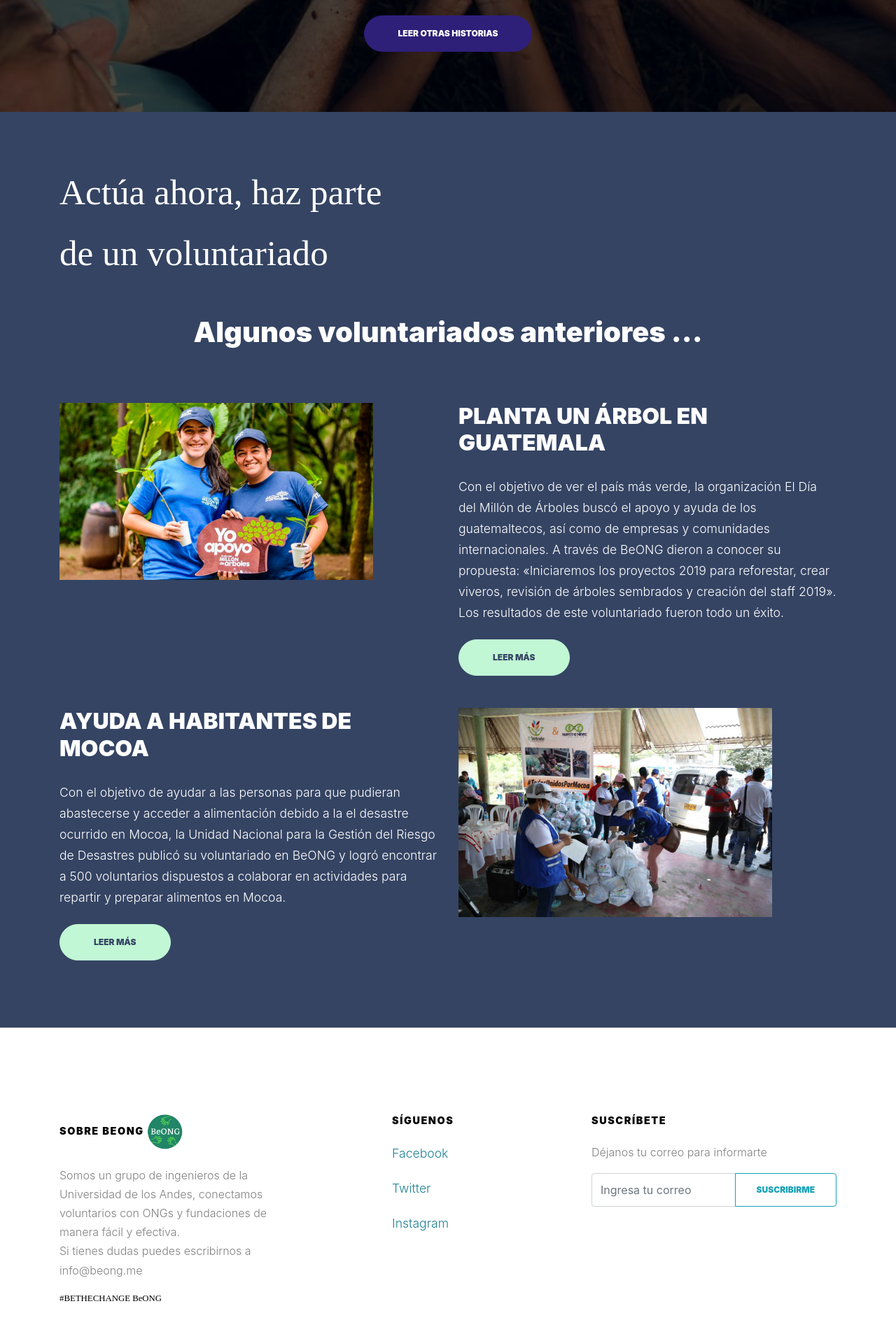
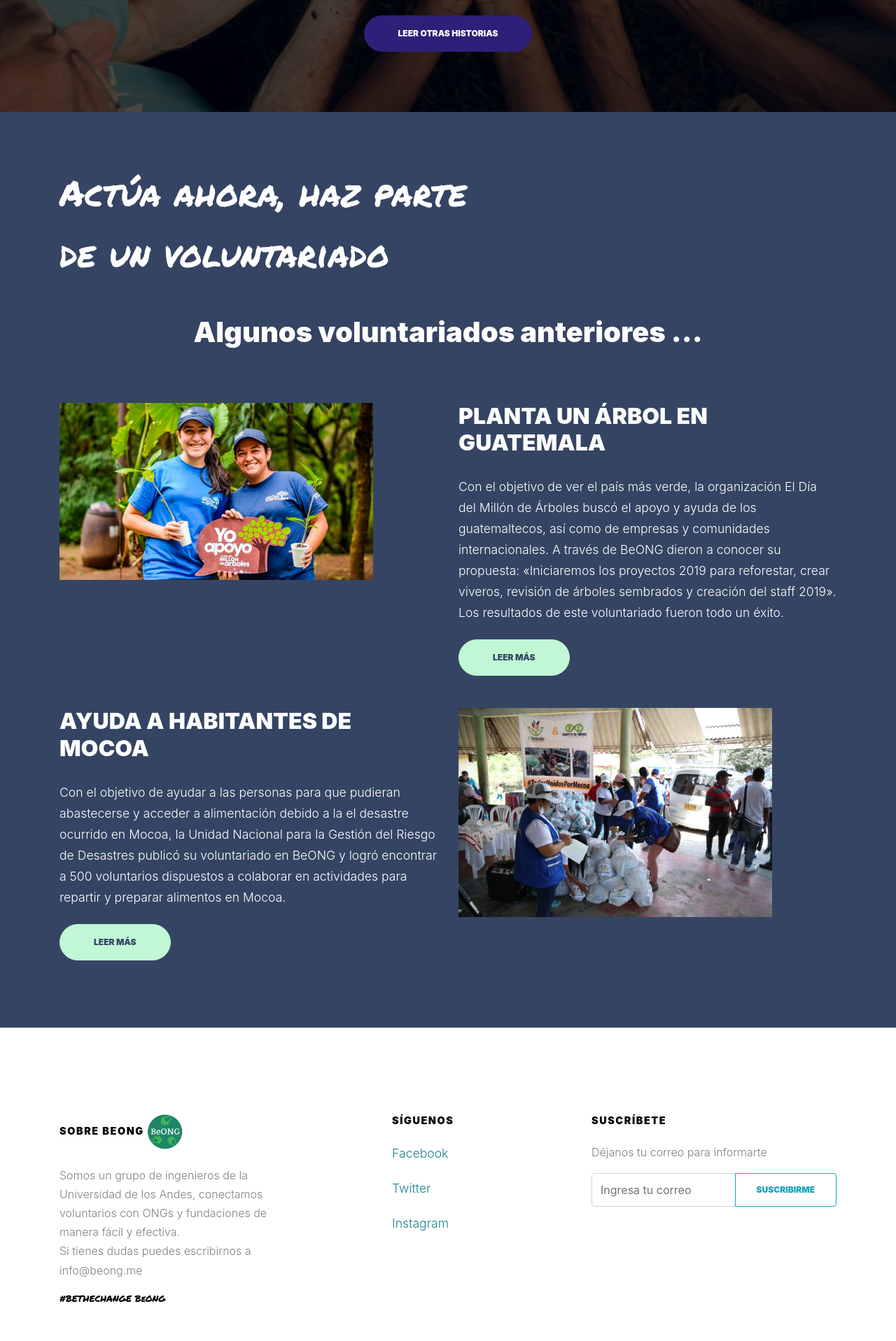
Before and after one commit to ja-avos/beong, a Django app: page / in a window 1280 px wide. Shown: the part 3563-5480 px from the top of the page at 70% size. Run offline with Django 3.2, Linux system fonts and the light colour scheme; some libraries are stand-ins or nearby versions; some web fonts are replaced.

Commit message:
Fuente actualizada

```diff
--- a/landing/static/css/style.css
+++ b/landing/static/css/style.css
@@ -32,7 +32,7 @@ h1, h2, h3, h4, h5,
 }
 
 #_BeTheChange {
-    font-family: flood-std;
+    font-family: 'Permanent Marker', cursive;
     font-style: normal;
     font-weight: normal;
     line-height: 5vw;
@@ -41,7 +41,7 @@ h1, h2, h3, h4, h5,
 }
 
 #_BeTheChange2 {
-    font-family: flood-std;
+    font-family: 'Permanent Marker', cursive;
     font-style: normal;
     font-weight: normal;
     font-size: 1vw;
@@ -49,7 +49,7 @@ h1, h2, h3, h4, h5,
 }
 
 #_LetraBeTheChange {
-    font-family: flood-std;
+    font-family: 'Permanent Marker', cursive;
     font-style: normal;
     font-weight: normal;
     font-size: 4vw;
@@ -57,7 +57,7 @@ h1, h2, h3, h4, h5,
 }
 
 .historias {
-    font-family: flood-std;
+    font-family: 'Permanent Marker', cursive;
     font-style: normal;
     font-weight: normal;
     font-size: 3vw;
--- a/landing/templates/landing/base.html
+++ b/landing/templates/landing/base.html
@@ -10,6 +10,7 @@
 
     <link href="https://fonts.googleapis.com/css?family=Muli:300,400,700,900" rel="stylesheet">
     <link rel="stylesheet" href="https://use.typekit.net/xiw4ygj.css">
+    <link href="https://fonts.googleapis.com/css2?family=Permanent+Marker&display=swap" rel="stylesheet">
 
     <link rel="stylesheet" href="{% static "fonts/icomoon/style.css" %}">
 
```
